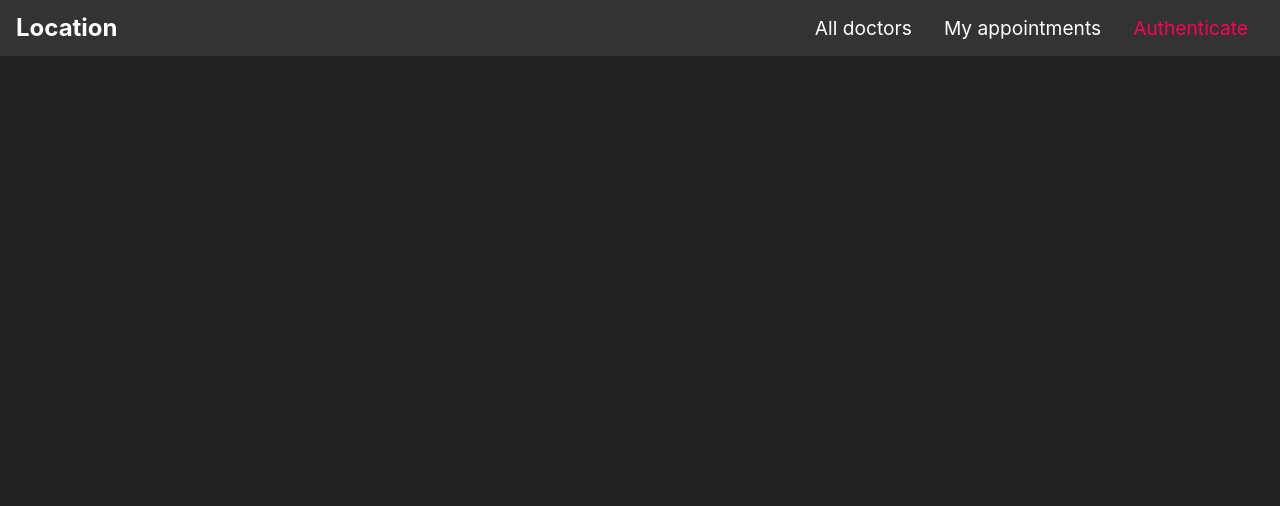
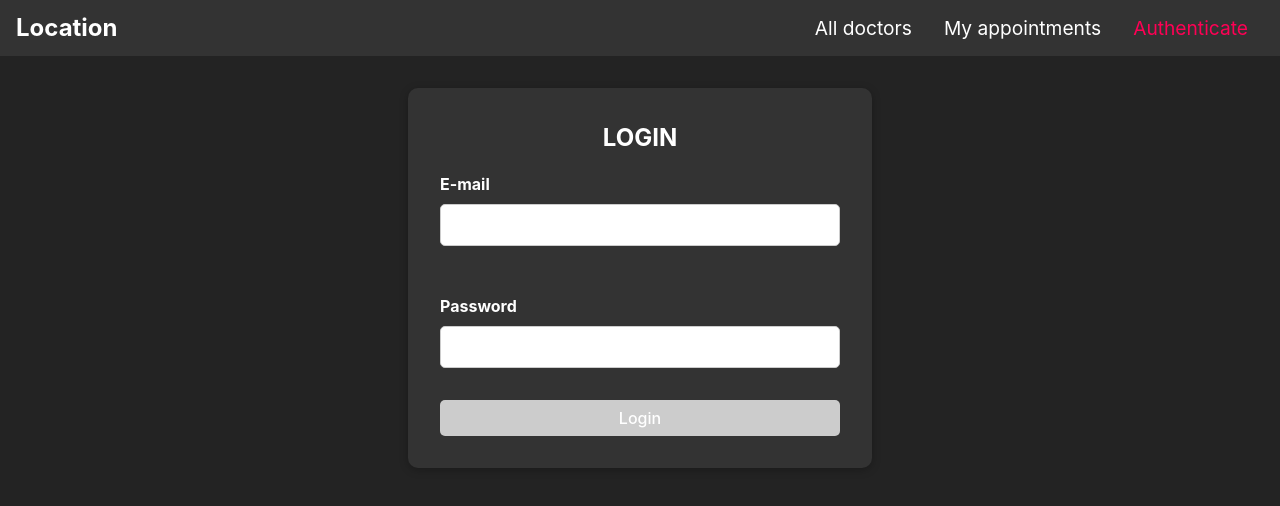
Before and after one commit to Sonu-710/Doc-Connect, a React (Vite) app in the folder frontend/: page /auth in a window 1280 px wide. Shown: the top 506 px of the page. Built offline with nearby package versions, Linux system fonts and the light colour scheme.

Commit message:
auth page

```diff
--- a/frontend/src/shared/components/FormElements/Input.jsx
+++ b/frontend/src/shared/components/FormElements/Input.jsx
@@ -1,6 +1,5 @@
-import React, { useReducer, useEffect } from "react";
-
-import { validate } from "../../utils/validators";
+// src/shared/components/FormElements/Input.js
+import React, { useReducer, useEffect } from 'react';
 import './Input.css';
 
 const inputReducer = (state, action) => {
@@ -9,47 +8,60 @@ const inputReducer = (state, action) => {
             return {
                 ...state,
                 value: action.val,
-                isValid: validate(action.val, action.validators)
+                isValid: action.isValid
             };
-        case 'TOUCH': {
+        case 'TOUCH':
             return {
                 ...state,
                 isTouched: true
-            }
-        }
+            };
         default:
             return state;
     }
 };
 
 const Input = props => {
-    const [inputState, disptach] = useReducer(inputReducer, { value: props.value || '', isValid: props.valid||false });
+    const [inputState, dispatch] = useReducer(inputReducer, {
+        value: props.value || '',
+        isTouched: false,
+        isValid: props.valid || false
+    });
 
     const { id, onInput } = props;
     const { value, isValid } = inputState;
 
     useEffect(() => {
-        onInput(id, value, isValid)
+        onInput(id, value, isValid);
     }, [id, value, isValid, onInput]);
 
     const changeHandler = event => {
-        dispatch({ type: 'CHANGE', val: event.target.value, validators: props.validators });
+        dispatch({
+            type: 'CHANGE',
+            val: event.target.value,
+            isValid: true // Add your validation logic here
+        });
     };
 
     const touchHandler = () => {
-        disptach({
+        dispatch({
             type: 'TOUCH'
-        })
-    }
+        });
+    };
 
-    const element = props.element === 'input' ? (<input id={props.id} type={props.type} placeholder={props.placeholder} onChange={changeHandler} onBlur={touchHandler} value={inputState.value} />)
-        : (<textarea id={props.id} rows={props.rows || 3} onChange={changeHandler} onBlur={touchHandler} value={inputState.value} />);
-
-    return (<div className={`form-control ${!inputState.isValid && inputState.isTouched && `form-control--invalid`}`}>
-        <label htmlFor={props.id}>{props.label}</label>
-        {element}
-        {!inputState.isValid && inputState.isTouched && <p>{props.errorText}</p>}
-    </div>);
+    return (
+        <div className={`form-control ${!inputState.isValid && inputState.isTouched && 'form-control--invalid'}`}>
+            <label htmlFor={props.id}>{props.label}</label>
+            <input
+                id={props.id}
+                type={props.type}
+                placeholder={props.placeholder}
+                onChange={changeHandler}
+                onBlur={touchHandler}
+                value={inputState.value}
+            />
+            {!inputState.isValid && inputState.isTouched && <p>{props.errorText}</p>}
+        </div>
+    );
 };
 
 export default Input;
--- a/frontend/src/shared/components/UIElements/Button.css
+++ b/frontend/src/shared/components/UIElements/Button.css
@@ -1,56 +1,21 @@
-/* Button.css */
+/* src/shared/components/UIElements/Button.css */
 
 .button {
-  font: inherit;
-  padding: 0.5rem 1.5rem;
+  padding: 0.5rem 1rem;
   border: none;
-  border-radius: 4px;
+  border-radius: 5px;
+  background-color: #007bff;
+  color: #fff;
+  font-size: 1rem;
   cursor: pointer;
-  text-decoration: none;
-  text-align: center;
+  transition: background-color 0.3s;
 }
 
-.button--default {
-  background: #4f005f;
-  color: white;
+.button:disabled {
+  background-color: #ccc;
+  cursor: not-allowed;
 }
 
-.button--inverse {
-  background: white;
-  color: #4f005f;
-  border: 1px solid #4f005f;
+.button:not(:disabled):hover {
+  background-color: #0056b3;
 }
-
-.button--danger {
-  background: #ff0055;
-  color: white;
-}
-
-.button:hover,
-.button:active {
-  background: #741188;
-  border-color: #741188;
-  color: white;
-}
-
-.button--inverse:hover,
-.button--inverse:active {
-  background: #f8df00;
-  border-color: #f8df00;
-  color: #741188;
-}
-
-.button--danger:hover,
-.button--danger:active {
-  background: #ff4382;
-  border-color: #ff4382;
-}
-
-.button:disabled,
-.button:disabled:hover,
-.button:disabled:active {
-  background: #ccc;
-  color: #666666;
-  border-color: #ccc;
-  cursor: not-allowed;
-}
--- a/frontend/src/shared/components/UIElements/Button.jsx
+++ b/frontend/src/shared/components/UIElements/Button.jsx
@@ -1,39 +1,14 @@
+// src/shared/components/UIElements/Button.js
 import React from 'react';
-import { Link } from 'react-router-dom';
-
 import './Button.css';
 
 const Button = props => {
-  if (props.href) {
-    return (
-      <a
-        className={`button button--${props.size || 'default'} ${props.inverse &&
-          'button--inverse'} ${props.danger && 'button--danger'}`}
-        href={props.href}
-      >
-        {props.children}
-      </a>
-    );
-  }
-  if (props.to) {
-    return (
-      <Link
-        to={props.to}
-        exact={props.exact}
-        className={`button button--${props.size || 'default'} ${props.inverse &&
-          'button--inverse'} ${props.danger && 'button--danger'}`}
-      >
-        {props.children}
-      </Link>
-    );
-  }
   return (
     <button
-      className={`button button--${props.size || 'default'} ${props.inverse &&
-        'button--inverse'} ${props.danger && 'button--danger'}`}
+      className={`button ${props.className}`}
       type={props.type}
+      disabled={props.disabled}
       onClick={props.onClick}
-      disabled={props.disabled}
     >
       {props.children}
     </button>
--- a/frontend/src/shared/hooks/form-hook.jsx
+++ b/frontend/src/shared/hooks/form-hook.jsx
@@ -1,3 +1,47 @@
-import { useCallback, useReducer } from "react";
+// useForm.js
+import { useCallback, useReducer } from 'react';
 
-export const useForm = () => {};
+const formReducer = (state, action) => {
+    switch (action.type) {
+        case 'INPUT_CHANGE':
+            let formIsValid = true;
+            for (const inputId in state.inputs) {
+                if (!state.inputs[inputId]) {
+                    continue;
+                }
+                if (inputId === action.inputId) {
+                    formIsValid = formIsValid && action.isValid;
+                } else {
+                    formIsValid = formIsValid && state.inputs[inputId].isValid;
+                }
+            }
+            return {
+                ...state,
+                inputs: {
+                    ...state.inputs,
+                    [action.inputId]: { value: action.value, isValid: action.isValid }
+                },
+                isValid: formIsValid
+            };
+        default:
+            return state;
+    }
+};
+
+export const useForm = (initialInputs, initialFormValidity) => {
+    const [formState, dispatch] = useReducer(formReducer, {
+        inputs: initialInputs,
+        isValid: initialFormValidity
+    });
+
+    const inputHandler = useCallback((id, value, isValid) => {
+        dispatch({
+            type: 'INPUT_CHANGE',
+            value: value,
+            isValid: isValid,
+            inputId: id
+        });
+    }, []);
+
+    return [formState, inputHandler];
+};
--- a/frontend/src/user/pages/Auth.css
+++ b/frontend/src/user/pages/Auth.css
@@ -0,0 +1,80 @@
+/* src/pages/Auth/Auth.css */
+
+.auth {
+    display: flex;
+    justify-content: center;
+    align-items: center;
+    color: #fff;
+    /* Dark background inspired by DoctorItem */
+}
+
+.auth-card {
+    background: #333;
+    /* Keep the form background color white */
+    padding: 2rem;
+    border-radius: 10px;
+    box-shadow: 0 2px 8px rgba(0, 0, 0, 0.26);
+    width: 90%;
+    max-width: 400px;
+    margin: 2rem auto;
+    text-align: center;
+}
+
+.auth-card h2 {
+    margin: 0;
+}
+
+.auth-card form {
+    display: flex;
+    flex-direction: column;
+    gap: 1rem;
+}
+
+.auth-card .form-control {
+    display: flex;
+    flex-direction: column;
+    align-items: flex-start;
+}
+
+.auth-card .form-control input {
+    padding: 0.5rem;
+    border: 1px solid #ccc;
+    border-radius: 5px;
+    width: 100%;
+    box-sizing: border-box;
+}
+
+.auth-card .form-control label {
+    margin-bottom: 0.5rem;
+    font-weight: bold;
+}
+
+.auth-card .form-control input:focus {
+    outline: none;
+    border-color: #ff0055;
+}
+
+.auth-card .error-text {
+    color: red;
+    font-size: 0.875rem;
+}
+
+.auth-card button {
+    padding: 0.5rem 1rem;
+    border: none;
+    border-radius: 5px;
+    background-color: #ff0055;
+    color: #fff;
+    font-size: 1rem;
+    cursor: pointer;
+    transition: background-color 0.3s;
+}
+
+.auth-card button:disabled {
+    background-color: #ccc;
+    cursor: not-allowed;
+}
+
+.auth-card button:not(:disabled):hover {
+    background-color: #0056b3;
+}
--- a/frontend/src/user/pages/Auth.jsx
+++ b/frontend/src/user/pages/Auth.jsx
@@ -1,16 +1,62 @@
+// Auth.js
 import React from "react";
-
+import Input from '../../shared/components/FormElements/Input';
+import {
+    VALIDATOR_EMAIL,
+    VALIDATOR_MINLENGTH
+} from '../../shared/utils/validators';
+import { useForm } from "../../shared/hooks/form-hook";
+import Button from "../../shared/components/UIElements/Button";
 import './Auth.css';
 
 const Auth = () => {
-    return
-        <>
-            <h2>Login</h2>
-            <hr/>
-            <form>
+    const [formState, inputHandler] = useForm(
+        {
+            email: {
+                value: '',
+                isValid: false,
+            },
+            password: {
+                value: '',
+                isValid: false,
+            }
+        },
+        false
+    );
 
-            </form>
-        </>;
-}
+    const authSubmitHandler = event => {
+        event.preventDefault();
+        console.log(formState.inputs); // send this to backend or process it further
+    };
+
+    return (
+        <div className="auth">
+            <div className="auth-card">
+                <h2>LOGIN</h2>
+                <form onSubmit={authSubmitHandler}>
+                    <Input
+                        element='input'
+                        id='email'
+                        type='email'
+                        label='E-mail'
+                        validators={[VALIDATOR_EMAIL]}
+                        errorText='Please enter a valid email address'
+                        onInput={inputHandler}
+                    />
+                    <Input
+                        element='input'
+                        id='password'
+                        type='password'
+                        label='Password'
+                        validators={[VALIDATOR_MINLENGTH(5)]}
+                        errorText='Please enter a valid password'
+                        onInput={inputHandler}
+                    />
+                    <Button type='submit' disabled={!formState.isValid}>Login</Button>
+                </form>
+            </div>
+        </div>
+    );
+};
 
 export default Auth;
```
